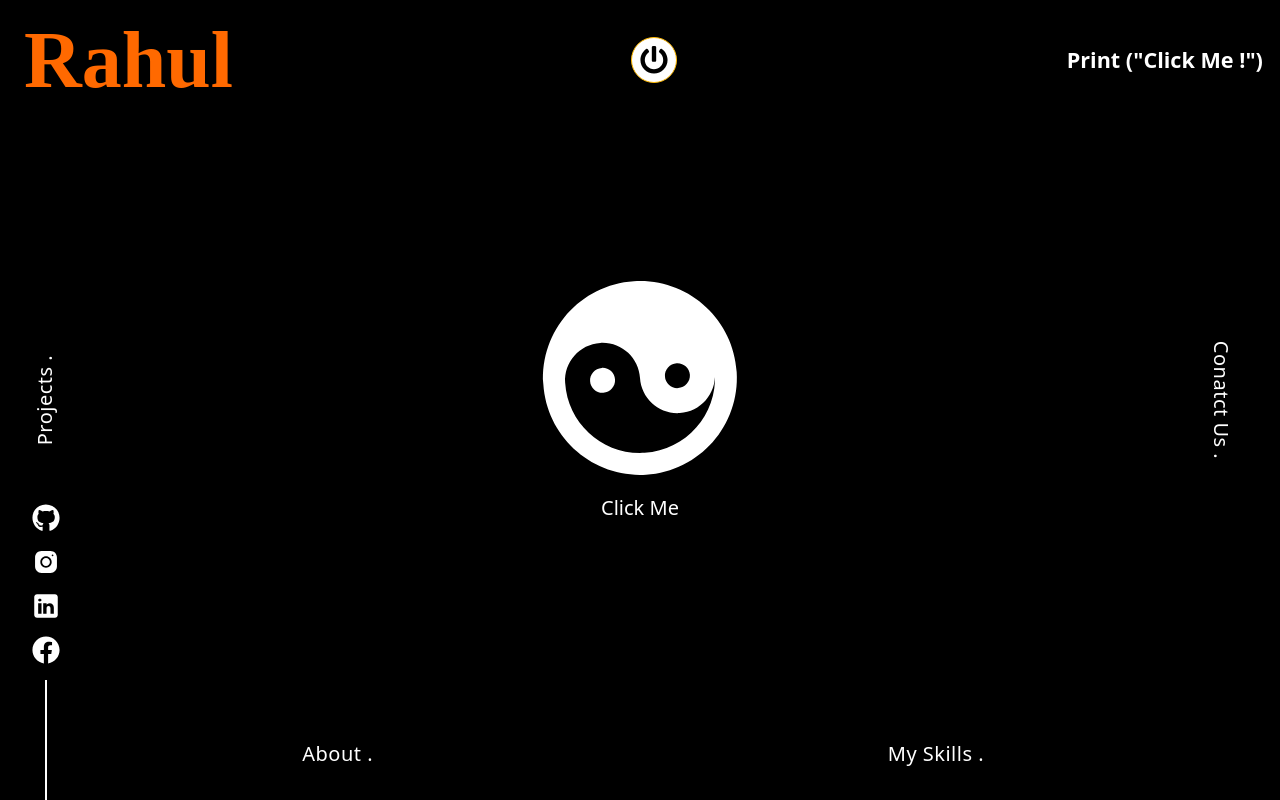
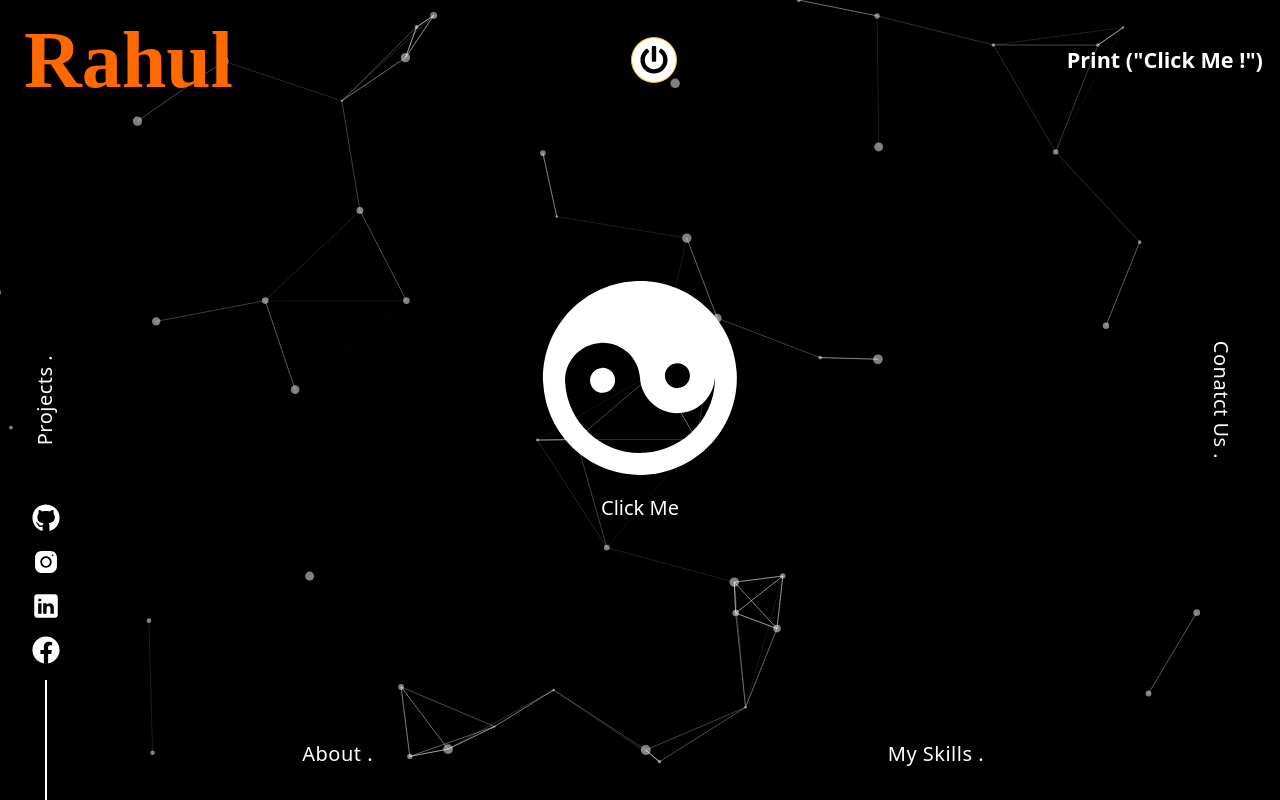
Before and after one commit to Raahul423/Portfolio, a React (Vite) app: page / in a window 1280 px wide. Built offline with nearby package versions, Linux system fonts and the light colour scheme; a web font is replaced by a local one.

Commit message:
something Changes

```diff
--- a/package.json
+++ b/package.json
@@ -16,7 +16,9 @@
     "react": "^19.1.0",
     "react-dom": "^19.1.0",
     "react-router-dom": "^7.7.1",
-    "tailwindcss": "^4.1.11"
+    "react-tsparticles": "^2.12.2",
+    "tailwindcss": "^4.1.11",
+    "tsparticles-slim": "^2.12.0"
   },
   "devDependencies": {
     "@eslint/js": "^9.30.1",
--- a/src/Components/Lightcomponent.jsx
+++ b/src/Components/Lightcomponent.jsx
@@ -5,8 +5,7 @@
 const roles = [
   'Frontend Developer',
   'React Developer',
-  'UI/UX Design',
-  'Figma Design',
+  'UI/UX Developer'
 ];
 
 const Lightcomponent = ({ click }) => {
--- /dev/null
+++ b/src/Components/Partical.jsx
@@ -0,0 +1,97 @@
+import React, { useCallback } from 'react'
+import Particles from 'react-tsparticles';
+import { loadSlim } from 'tsparticles-slim';
+
+const Partical = () => {
+    const particlesInit = useCallback(async engine => {
+        // you can initiate the tsParticles instance (engine) here, adding custom shapes or presets
+        // this loads the tsparticles package bundle, it's the easiest method for getting everything ready
+        // starting from v2 you can add only the features you need reducing the bundle size
+        //await loadFull(engine);
+        await loadSlim(engine);
+    }, []);
+
+    const particlesLoaded = useCallback(async container => {
+        await console.log(container);
+    }, []);
+  return (
+    <div className='-z-10'>
+       <Particles
+            id="tsparticles"
+            init={particlesInit}
+            loaded={particlesLoaded}
+            options={{
+                background: {
+                    color: {
+                        value: "",
+                    },
+                },
+                fpsLimit: 120,
+                interactivity: {
+                    events: {
+                        onClick: {
+                            enable: true,
+                            mode: "push",
+                        },
+                        onHover: {
+                            enable: true,
+                            mode: "repulse",
+                        },
+                        resize: true,
+                    },
+                    modes: {
+                        push: {
+                            quantity: 4,
+                        },
+                        repulse: {
+                            distance: 200,
+                            duration: 0.4,
+                        },
+                    },
+                },
+                particles: {
+                    color: {
+                        value: "#fff",
+                    },
+                    links:{
+                        color: "#ffffff",
+                        distance: 150,
+                        enable: true,
+                        opacity: 0.5,
+                        width: 1,
+                    },
+                    move: {
+                        direction: "none",
+                        enable: true,
+                        outModes: {
+                            default: "destroy",
+                        },
+                        random: false,
+                        speed: 3,
+                        straight: false,
+                    },
+                    number: {
+                        density: {
+                            enable: true,
+                            area: 800,
+                        },
+                        value: 80,
+                    },
+                    opacity: {
+                        value: 0.5,
+                    },
+                    shape: {
+                        type: "circle",
+                    },
+                    size: {
+                        value: { min: 1, max: 5 },
+                    },
+                },
+                detectRetina: true,
+            }}
+        />
+    </div>
+  )
+}
+
+export default Partical
--- a/src/Pages/Home.jsx
+++ b/src/Pages/Home.jsx
@@ -6,6 +6,7 @@
 import Lightcomponent from '../Components/Lightcomponent'
 import { useState } from 'react'
 import Basic from '../Components/Basic'
+import Partical from '../Components/Partical'
 
 const Home = () => {
   const navigate = useNavigate()
@@ -17,6 +18,7 @@
 
   return (
     <div className='w-full h-screen z-0'>
+      <Partical/>
       <Basic click={click} Data={Data}/>
       <Lightcomponent click={click}/>
       <Frontpage Data={Data} handleclick={handleclick} click={click}/>
```
Also changed, not shown: src/Components/Project.js (renamed from src/assets/Project.js), 1 other file (tests, documents, lock files or other folders).
